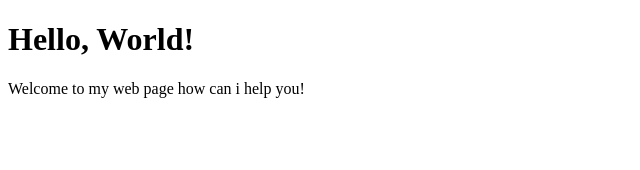
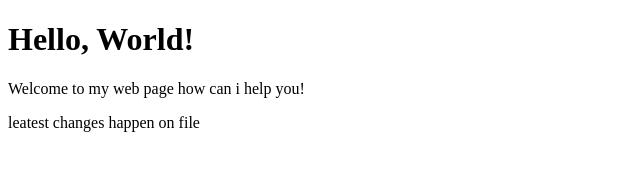
Before and after one commit to RazMuhammad/Web-programming-with-python-and-JavaScript-, a plain HTML site: page index.html in a window 1280 px wide. Shown: the whole page, without its empty margins (0-640 px from the left). Drawn offline with Linux system fonts and the light colour scheme.

Commit message:
Update index.html

```diff
--- a/index.html
+++ b/index.html
@@ -8,5 +8,6 @@
 <body>
     <h1>Hello, World!</h1>
     <p>Welcome to my web page how can i help you!</p>
+    leatest changes happen on file
 </body>
 </html>
```
